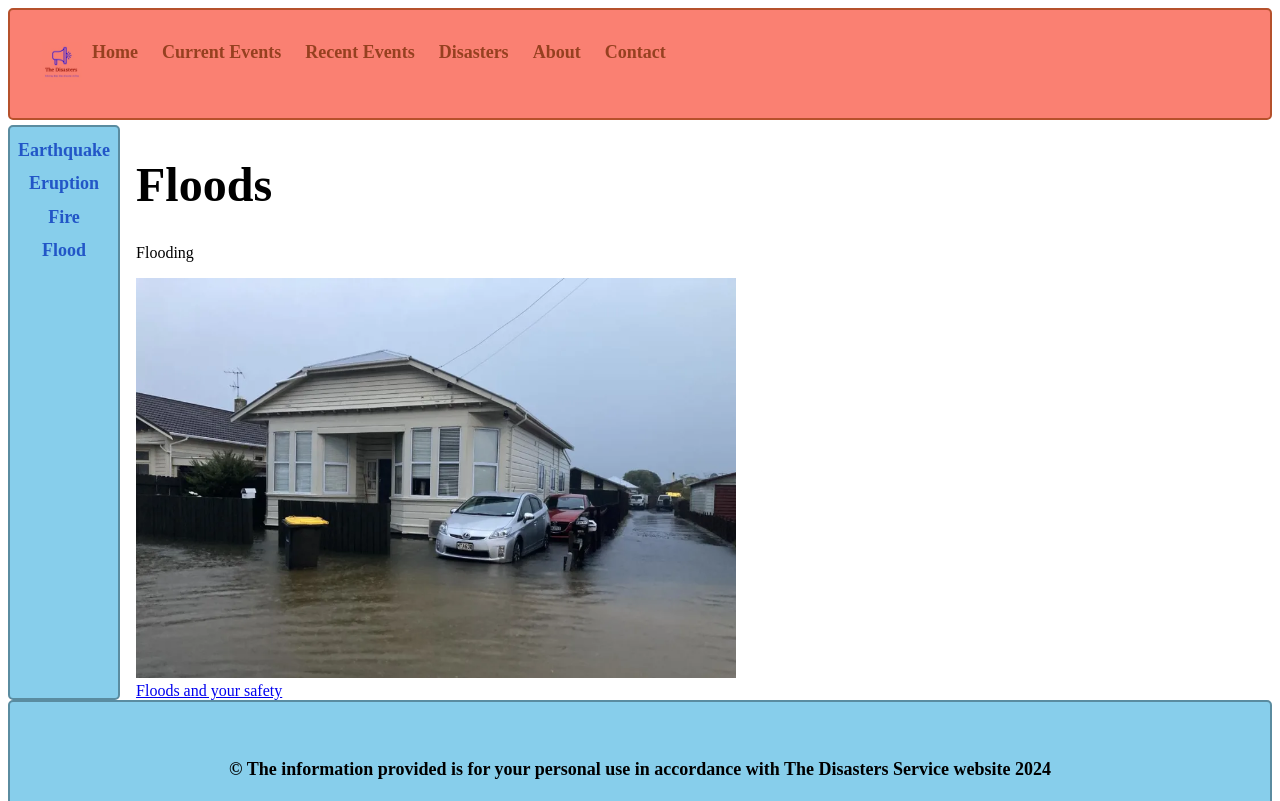
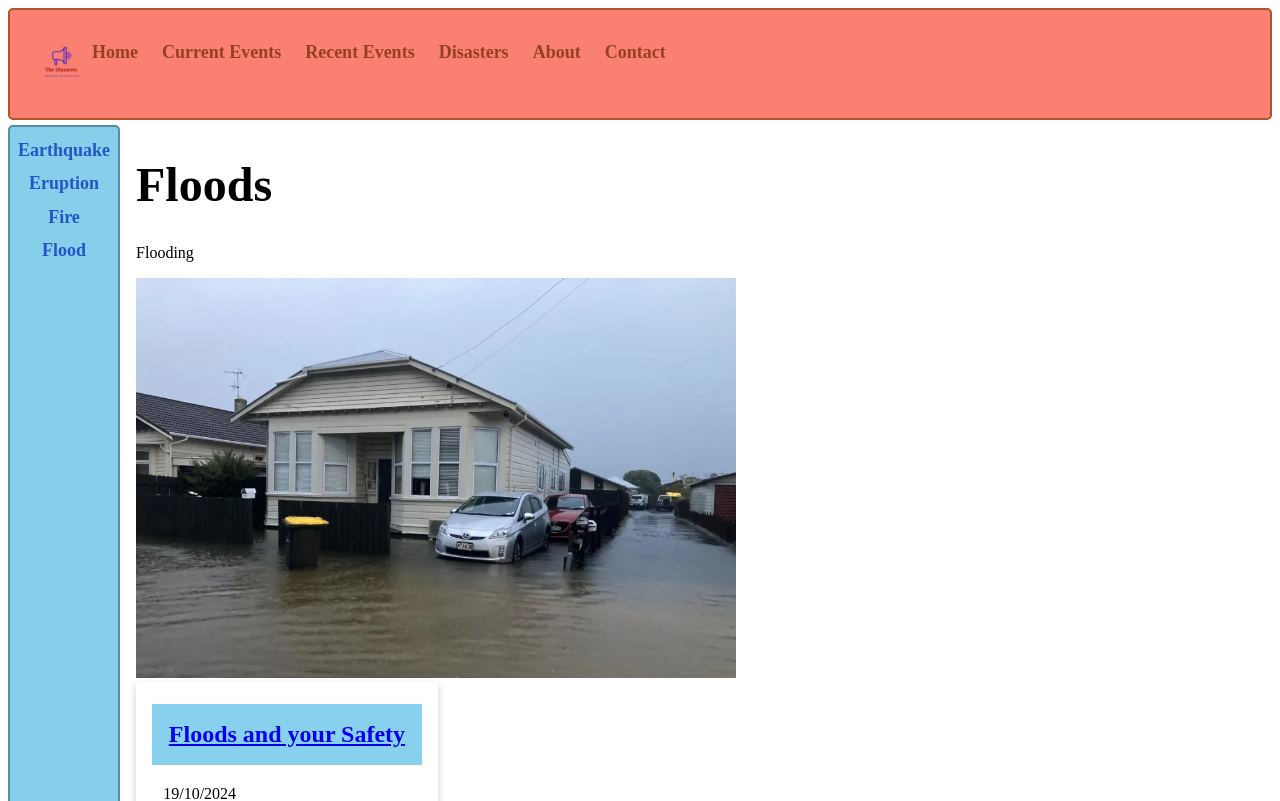
Before and after one commit to BIT-Studio-3/group-project-25-1-scade, a SvelteKit app in the folder disaster/disaster/: page /disasters/flood in a window 1280 px wide. Shown: the top 801 px of the page. Built offline with nearby package versions, Linux system fonts and the light colour scheme.

Commit message:
add flood card component to flood page

```diff
--- a/disaster/disaster/src/routes/disasters/flood/+page.svelte
+++ b/disaster/disaster/src/routes/disasters/flood/+page.svelte
@@ -2,6 +2,7 @@
     import Header from '$lib/Header.svelte';
     import Image from '$lib/Image.svelte';
     import flood from '$lib/flood.jpg'
+    import Card from '$lib/Card.svelte'
 </script>
 
 <Header headingTitle="Floods" />
@@ -11,7 +12,14 @@
 <div class="imageContainor">
     <Image pic={flood} picname={"cover"} picwidth={"600px"} picheight={"400px"}/>
 </div>
-<a href="/disasters/flood/floodInfo">Floods and your safety</a>
+
+<Card
+   where ={"/disasters/flood/floodInfo"}
+   title ={"Floods and your Safety"}
+   date = 19/10/2024
+   info = "";
+></Card>
+
 
 
 <style>
```
